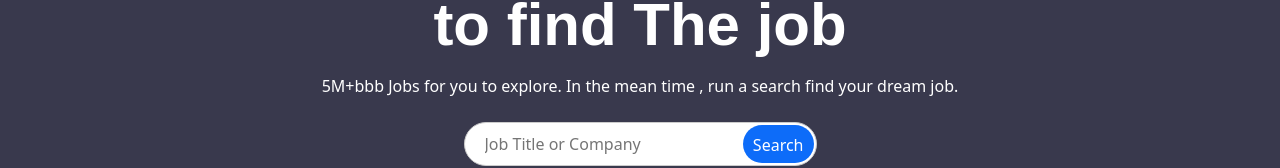
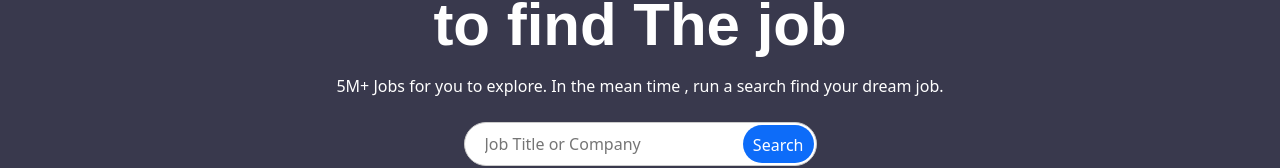
Before and after one commit to amruthasikhil/job, a plain HTML site: page index.html in a window 1280 px wide. Shown: the part 332-500 px from the top of the page. Drawn offline with nearby package versions, Linux system fonts and the light colour scheme.

Commit message:
second commit

```diff
--- a/index.html
+++ b/index.html
@@ -94,7 +94,7 @@
                         <div id="headline" class="text-center"  style="--i:1"> to find The job</div>
                     </div>
                     <div class="d-flex align-items-center justify-content-center  flex-column mt-1 fs-6 text-white text-center">
-                        5M+bbb Jobs for you to explore. In the mean time , run a search find your dream job.
+                        5M+ Jobs for you to explore. In the mean time , run a search find your dream job.
                     </div>
 
 
```
